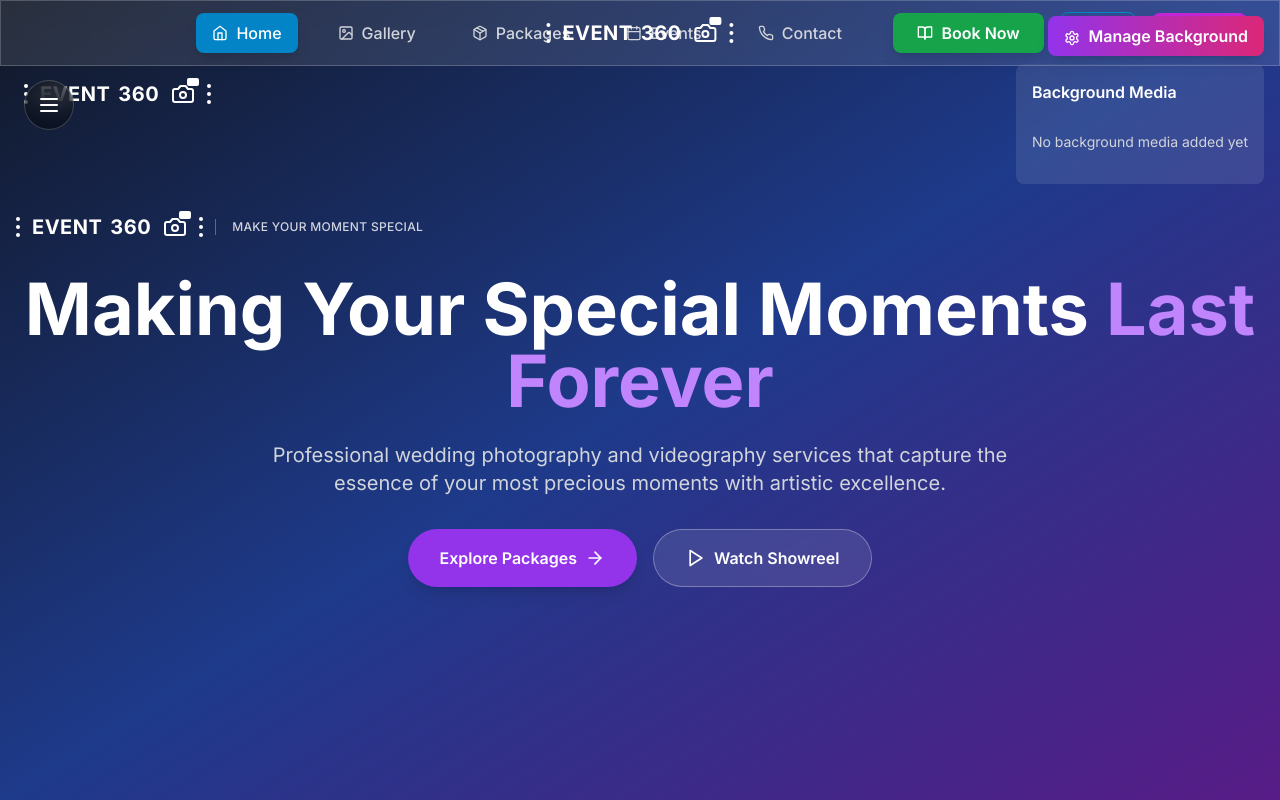
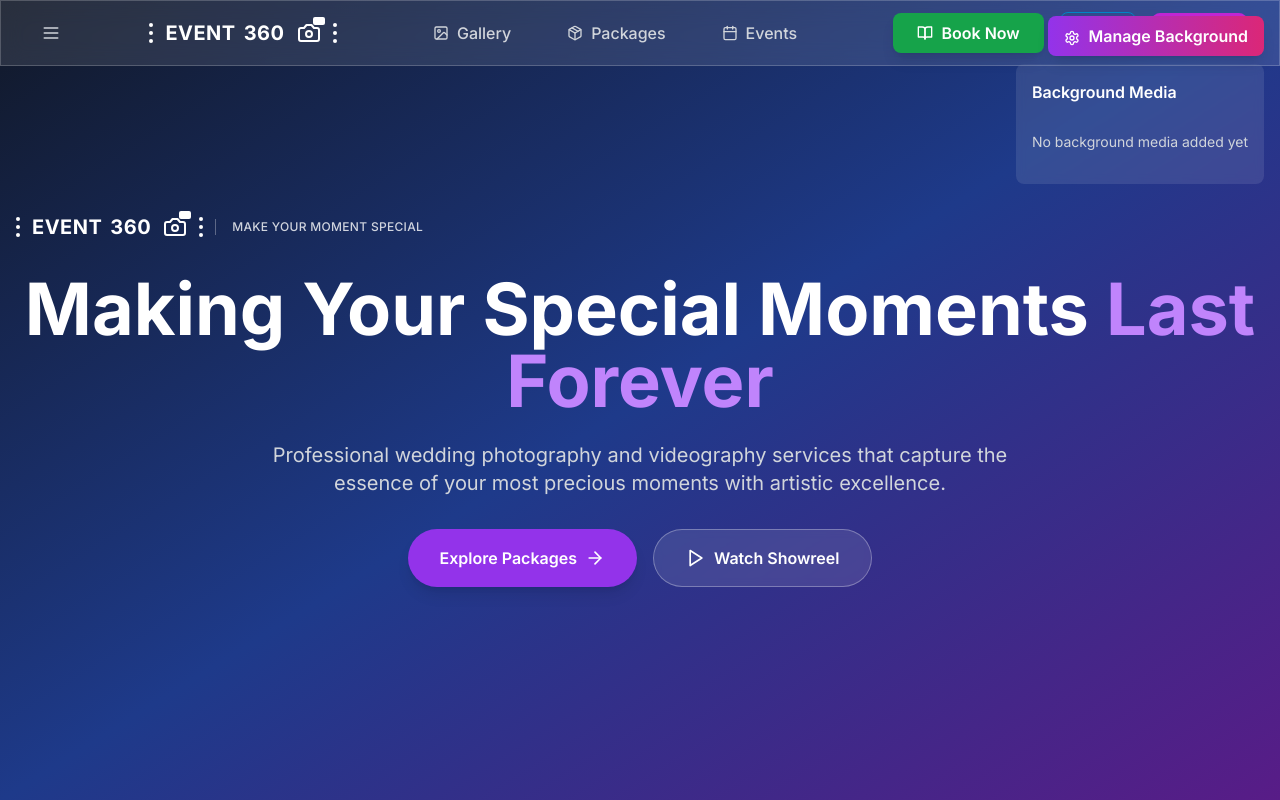
Before and after one commit to Rokibul-Islam-Robi/Event360, a React (Vite) app in the folder client/: page / in a window 1280 px wide. Shown: the top 800 px of the page. Built offline with nearby package versions, Linux system fonts and the light colour scheme.

Commit message:
Reorganize navigation: MenuBar integrated into Navbar, remove duplicate logo, separate navigation items

```diff
--- a/client/src/App.jsx
+++ b/client/src/App.jsx
@@ -2,7 +2,6 @@ import React from 'react'
 import { Routes, Route } from 'react-router-dom'
 import { AuthProvider } from './contexts/AuthContext'
 import ProtectedRoute from './components/ProtectedRoute'
-import MenuBar from './components/MenuBar'
 import Navbar from './components/Navbar'
 import Footer from './components/Footer'
 
@@ -25,7 +24,6 @@ function App() {
   return (
     <AuthProvider>
       <div className="min-h-screen bg-gradient-to-br from-gray-50 to-gray-100">
-        <MenuBar />
         <Navbar />
         <main className="flex-1">
           <Routes>
--- a/client/src/components/MenuBar.jsx
+++ b/client/src/components/MenuBar.jsx
@@ -22,7 +22,6 @@ const MenuBar = () => {
   const navItems = [
     { name: 'Home', path: '/', icon: Home },
     { name: 'Services', path: '/services', icon: Package },
-    { name: 'Packages', path: '/packages', icon: Package },
     { name: 'Contact', path: '/contact', icon: Phone },
   ]
 
@@ -37,25 +36,19 @@ const MenuBar = () => {
       {/* Burger Menu Button */}
       <button
         onClick={handleMenuToggle}
-        className="fixed left-6 z-50 p-3 rounded-full bg-black/40 backdrop-blur-md border border-white/20 hover:bg-black/60 transition-all duration-300 group"
-        style={{ top: '80px' }}
+        className="p-2 rounded-lg text-gray-300 hover:text-white hover:bg-white/10 transition-all duration-200"
       >
         <motion.div
           animate={isOpen ? { rotate: 180 } : { rotate: 0 }}
           transition={{ duration: 0.3 }}
         >
           {isOpen ? (
-            <X className="w-6 h-6 text-white" />
+            <X className="w-5 h-5" />
           ) : (
-            <Menu className="w-6 h-6 text-white" />
+            <Menu className="w-5 h-5" />
           )}
         </motion.div>
       </button>
-
-      {/* MenuBar Logo - positioned below Navbar */}
-      <div className="fixed left-6 z-40" style={{ top: '80px' }}>
-        <Logo showTagline={false} />
-      </div>
 
              {/* Menu Overlay */}
        <AnimatePresence>
@@ -81,7 +74,7 @@ const MenuBar = () => {
                  stiffness: 300,
                  damping: 30
                }}
-              className="fixed top-0 left-0 h-full w-80 max-w-[80vw] bg-black/80 backdrop-blur-xl border-r border-white/20 z-50"
+               className="fixed top-16 left-0 h-full w-80 max-w-[80vw] bg-black/80 backdrop-blur-xl border-r border-white/20 z-50"
              >
               {/* Close Button */}
               <div className="flex justify-end p-6">
--- a/client/src/components/Navbar.jsx
+++ b/client/src/components/Navbar.jsx
@@ -17,6 +17,7 @@ import {
   BookOpen
 } from 'lucide-react'
 import Logo from './Logo'
+import MenuBar from './MenuBar'
 
 const Navbar = () => {
   const [isOpen, setIsOpen] = useState(false)
@@ -24,11 +25,9 @@ const Navbar = () => {
   const location = useLocation()
 
   const navItems = [
-    { name: 'Home', path: '/', icon: Home },
     { name: 'Gallery', path: '/gallery', icon: Image },
     { name: 'Packages', path: '/packages', icon: Package },
     { name: 'Events', path: '/events', icon: Calendar },
-    { name: 'Contact', path: '/contact', icon: Phone },
   ]
 
   const isActive = (path) => location.pathname === path
@@ -42,11 +41,13 @@ const Navbar = () => {
     <nav className="fixed top-0 left-0 right-0 z-50 glass-effect">
       <div className="max-w-7xl mx-auto px-4 sm:px-6 lg:px-8">
         <div className="flex justify-between items-center h-16">
-          {/* Left side - leave space for MenuBar */}
-          <div className="w-32"></div>
+          {/* Left side - MenuBar */}
+          <div className="flex items-center space-x-4">
+            <MenuBar />
+          </div>
 
           {/* Center Logo */}
-          <Link to="/" className="flex items-center absolute left-1/2 transform -translate-x-1/2">
+          <Link to="/" className="flex items-center">
             <Logo showTagline={false} />
           </Link>
 
```
Lines whose indentation alone changed are shown as unchanged.
